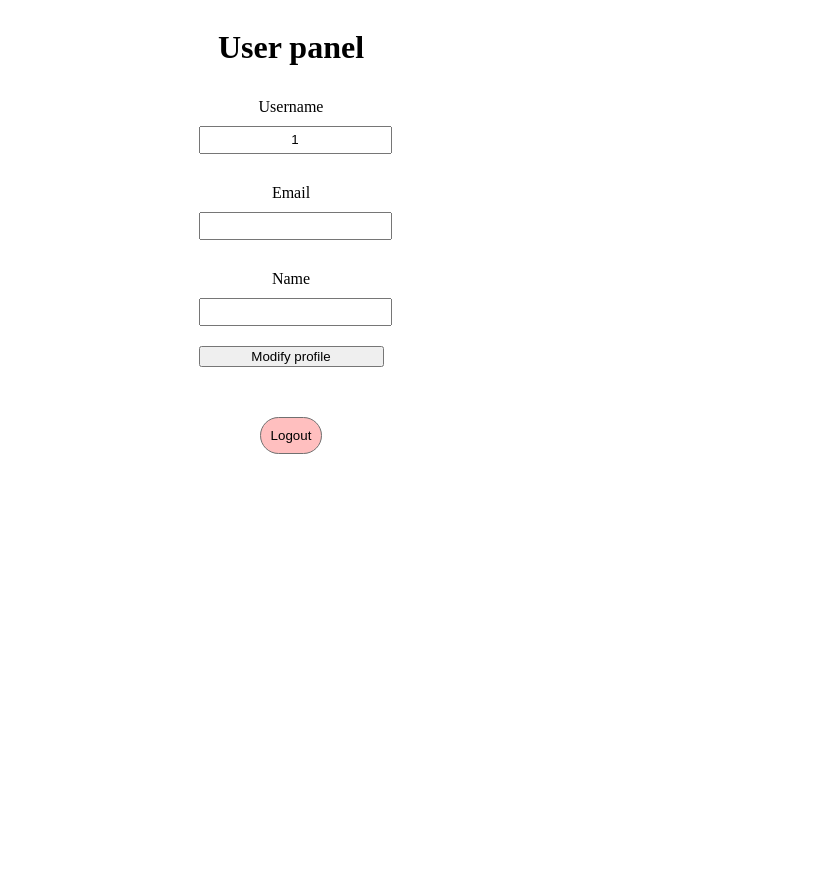
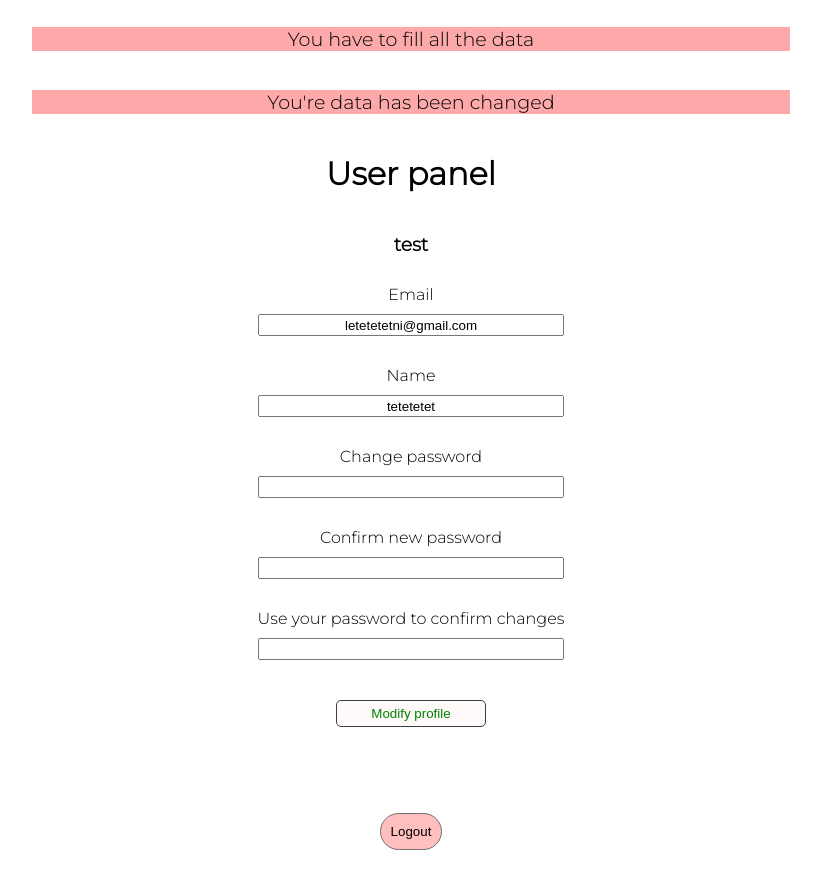
Before and after one commit to tonilr/gestion-usuarios, a PHP site: page /userPanel.php in a window 1280 px wide. Shown: the whole page, without its empty margins (229-1050 px from the left). Before the commit the page ends 454 px from the top, so only its background shows below. Run offline with PHP 8.4, Linux system fonts and the light colour scheme; the visitor is signed in with stand-in values (Sample User, id 1); data comes from the database, SQL or seed files in the repository; both versions use the stored data as it was after the commit; data that the repository does not hold is empty.

Commit message:
profile changes implemented

```diff
--- a/css/style.css
+++ b/css/style.css
@@ -1,4 +1,5 @@
 body{
+    font-family: 'Montserrat', sans-serif;
     display: flex;
     flex-direction: column;
     align-items: center;
@@ -44,9 +45,9 @@ body{
     background-color: lightcoral;
     transition: 0.5s;
 }
-.userPanel{
+/* .userPanel{
     width: 80%;
-}
+} */
 label{
     /* width: 100%; */
     margin: 10px 0px 10px 0px;
@@ -86,5 +87,8 @@ input[type="text"],input[type="password"]{
     width: 150px;
     align-self: center;
     padding:5px 10px 5px 10px;
-    border: 1px solid black;
+    border: 1px solid rgb(61, 61, 61);
+    border-radius: 5px;
+    background-color: snow;
+    color: green;
 }
--- a/db/databaseConnection.php
+++ b/db/databaseConnection.php
@@ -13,8 +13,8 @@ function databaseConnection(){
         $_SESSION["connectionError"]=1;
         return;
     }else{
-        $_SESSION["connectionError"]=0;
         return $conn;
     }
 }
+
 ?>
--- a/db/logout.php
+++ b/db/logout.php
@@ -1,4 +1,4 @@
 <?php
-setcookie("username","username",time()-3600,"/");
+setcookie("userid","",time()-3600,"/");
 header ("Location: ../index.php");
 ?>
--- a/index.php
+++ b/index.php
@@ -1,6 +1,6 @@
 <?php
 session_start();
-if (isset($_COOKIE["username"])){
+if (isset($_COOKIE["userid"])){
     header ("Location: userPanel.php");
 }
 ?>
@@ -10,7 +10,10 @@ if (isset($_COOKIE["username"])){
     <meta charset="UTF-8">
     <meta http-equiv="X-UA-Compatible" content="IE=edge">
     <meta name="viewport" content="width=device-width, initial-scale=1.0">
+    <link href="img/favicon.png" rel="icon" type="image/png"/>
     <link rel="stylesheet" href="css/style.css">
+    <link rel="preconnect" href="https://fonts.gstatic.com">
+    <link href="https://fonts.googleapis.com/css2?family=Montserrat:wght@300&display=swap" rel="stylesheet">
     <script src="js/javascriptFunctions.js"></script>
     <title>Users Managment</title>
 </head>
--- a/signup.php
+++ b/signup.php
@@ -4,7 +4,10 @@
     <meta charset="UTF-8">
     <meta http-equiv="X-UA-Compatible" content="IE=edge">
     <meta name="viewport" content="width=device-width, initial-scale=1.0">
+    <link href="img/favicon.png" rel="icon" type="image/png"/>
     <link rel="stylesheet" href="css/style.css">
+    <link rel="preconnect" href="https://fonts.gstatic.com">
+    <link href="https://fonts.googleapis.com/css2?family=Montserrat:wght@300&display=swap" rel="stylesheet">
     <script src="js/javascriptFunctions.js"></script>
     <title>Sign Up</title>
 </head>
--- a/userPanel.php
+++ b/userPanel.php
@@ -1,27 +1,46 @@
 <?php
 session_start();
-if (!isset($_COOKIE["username"])){
+if (!isset($_COOKIE["userid"])){
     header ("Location: index.php");
-}else{
+}
+if(isset($_SESSION["actualpasswordError"]) and $_SESSION["actualpasswordError"]==1){
+    echo "<p class='alert'>Your password is not correct";
+    $_SESSION["actualpasswordError"]=0;
+}
+if(isset($_SESSION["passwordsMissmatch"]) and $_SESSION["passwordsMissmatch"]==1){
+    echo "<p class='alert'>Your new passwords do not match";
+    $_SESSION["passwordsMissmatch"]=0;
+}
+if(isset($_SESSION["fieldMissing"]) and $_SESSION["fieldMissing"]==1){
+    echo "<p class='alert'>You have to fill all the data";
+    $_SESSION["fieldMissing"]=0;
+}
+if(isset($_SESSION["dataChanged"]) and $_SESSION["dataChanged"]==1){
+echo "<p class='alert'>You're data has been changed";
+    $_SESSION["dataChanged"]=0;
+}
 include "db/databaseConnection.php";
 $conn=databaseConnection();
-    $username=$_COOKIE["username"];
-    $sql="SELECT `username`,`email`,`name`,`status` FROM `users` WHERE `username`='$username'";
-    $resultado=$conn->query($sql);
+$userid=$_COOKIE["userid"];
+$sql="SELECT `username`,`email`,`name`,`status` FROM `users` WHERE `id`='$userid'";
+$result=$conn->query($sql);
 // print_r($resultado);
-    if ($resultado->num_rows>0){
-        $datos=$resultado->fetch_assoc();
+if ($result->num_rows>0){
+    $data=$result->fetch_assoc();
+    $conn->close();
     // print_r($datos);
-        $status=$datos["status"];
+    $status=$data["status"];
     if ($status==0){
         $_SESSION["status"]=0;
-            setcookie("username","username",time()-3600,"/");
+        setcookie("userid","",time()-3600,"/");
+        session_destroy();
         header ("Location: index.php");
     }
-        $email=$datos["email"];
-        $name=$datos["name"];
+    $username=$data["username"];
+    $email=$data["email"];
+    $name=$data["name"];
 }
-}
+
 ?>
 <!DOCTYPE html>
 <html lang="en">
@@ -29,19 +48,29 @@ if (!isset($_COOKIE["username"])){
     <meta charset="UTF-8">
     <meta http-equiv="X-UA-Compatible" content="IE=edge">
     <meta name="viewport" content="width=device-width, initial-scale=1.0">
+    <link href="img/favicon.png" rel="icon" type="image/png"/>
     <link rel="stylesheet" href="css/style.css">
+    <link rel="preconnect" href="https://fonts.gstatic.com">
+    <link href="https://fonts.googleapis.com/css2?family=Montserrat:wght@300&display=swap" rel="stylesheet">
     <title>User Panel</title>
 </head>
 <body class="userPanel">
     <h1>User panel</h1>
+    <h3><?php echo $data["username"];?></h3>
     <form action="db/modifyUser.php" method="POST" class="signForm">
-        <label for="username">Username</label>
-        <input type="text" name="username" id="username" value="<?php echo $username ?>">
+        <!-- <label for="username">Username</label>
+        <input type="text" name="username" id="username" value="<?php echo $username ?>"> -->
         <label for="email">Email</label>
         <input type="text" name="email" id="email" value="<?php echo $email ?>">
         <label for="name">Name</label>
         <input type="text" name="name" id="name" value="<?php echo $name ?>">
-        <input type="submit" value="Modify profile">
+        <label for="newpass1">Change password</label>
+        <input type="password" name="newpass1" id="newpass1">
+        <label for="newpass2">Confirm new password</label>
+        <input type="password" name="newpass2" id="newpass2">
+        <label for="actualpass">Use your password to confirm changes</label>
+        <input type="password" name="actualpass" id="actualpass" required>
+        <input type="submit" value="Modify profile" class="boton">
     </form>
     <form action="db/logout.php" method="POST" class="logoutForm">
         <input type="submit" value="Logout">
```
Also changed, not shown: db/action-signin.php (+6 -6 lines), db/modifyUser.php (added, +59 -0 lines), db/project_nascor.sql (added, +73 -0 lines), img/favicon.png (added). Lines whose indentation alone changed are shown as unchanged.
